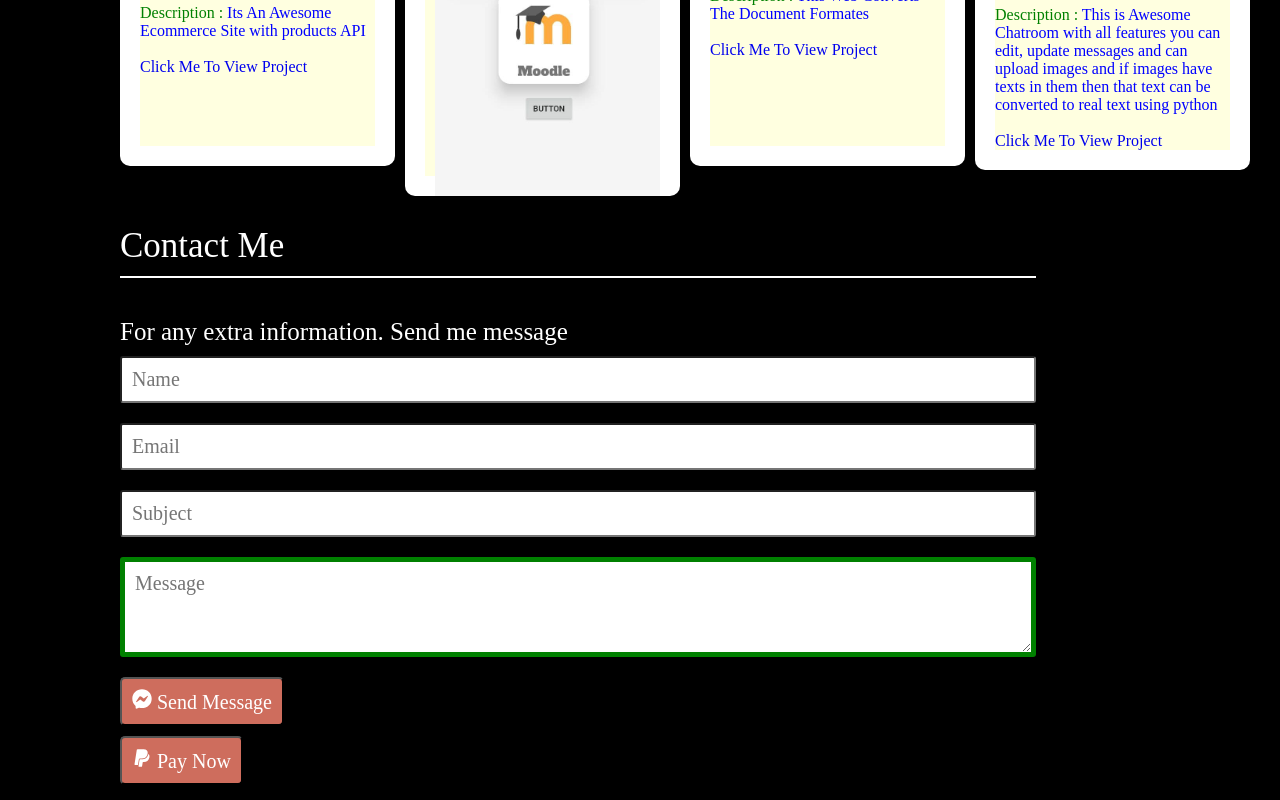
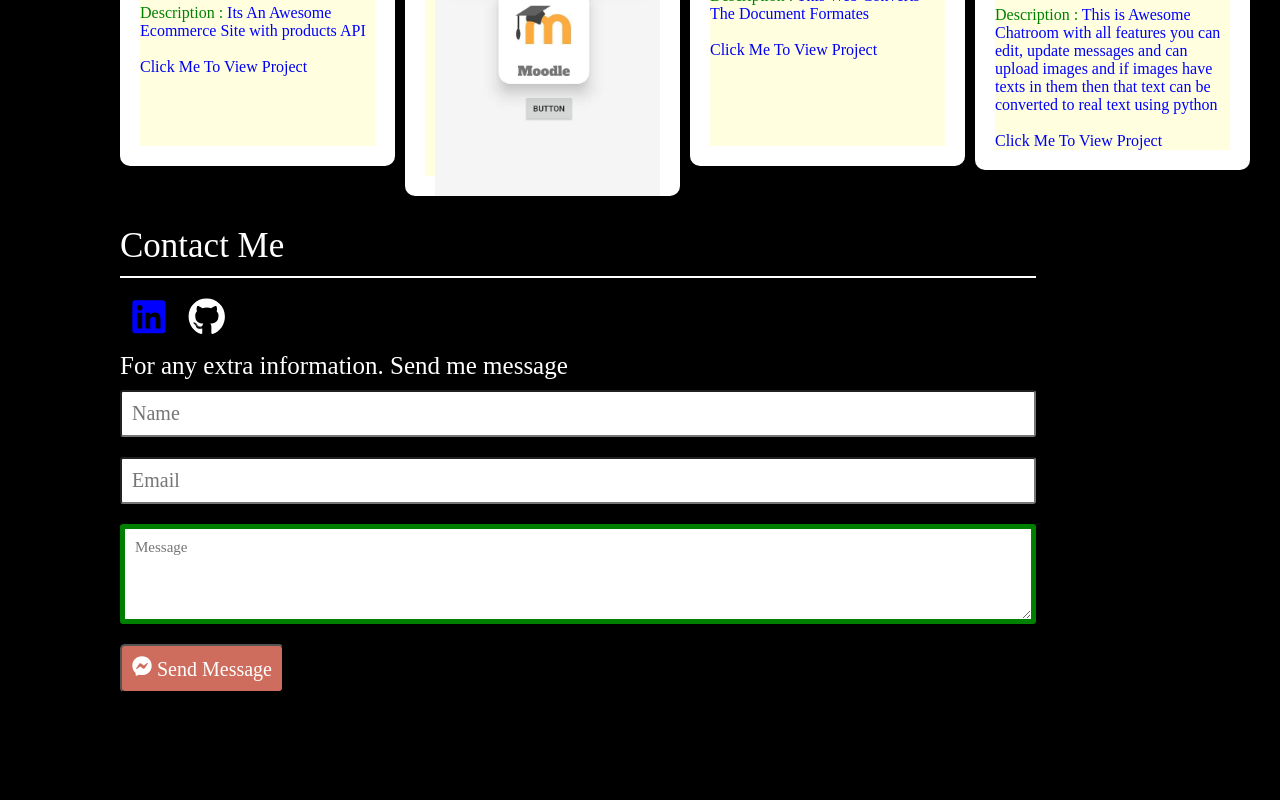
Before and after one commit to Github-Shivansh/My-Profile, a React (Create React App) app: page / in a window 1280 px wide. Shown: the part 1996-2796 px from the top of the page. After the commit the page ends 2704 px from the top, so only its background shows below. Built offline with nearby package versions, Linux system fonts and the light colour scheme; a web font is replaced by a local one.

Commit message:
contact form updated

```diff
--- a/package.json
+++ b/package.json
@@ -7,13 +7,14 @@
     "@fortawesome/react-fontawesome": "^0.1.13",
     "animate.css": "^4.1.1",
     "aos": "^2.3.4",
+    "axios": "^0.21.1",
     "bootstrap": "^5.0.0-beta1",
     "bootstrap-icons": "^1.2.1",
     "jquery": "^3.5.1",
     "react": "^17.0.1",
     "react-dom": "^17.0.1",
     "react-icons": "^4.1.0",
-    "react-scripts": "4.0.1",
+    "react-scripts": "^4.0.3",
     "swap": "0.0.3",
     "web-vitals": "^0.2.4"
   },
--- a/src/App.css
+++ b/src/App.css
@@ -359,7 +359,7 @@ span{
   font-size: 35px;
   padding-bottom: 10px;
   border-bottom: 2px solid white;
-  margin-bottom: 40px;
+  margin-bottom: 10px;
   width: 80%;
 }
 .InputFields{
@@ -391,6 +391,14 @@ span{
   align-self: flex-start;
   animation: animateButton 7s infinite;
 }
+
+.contact_icon{
+  margin: 10px;
+}
+#contact_form_textarea{
+  font-size: 15px;
+  font-weight: normal;
+}
 @keyframes animateButton{
   0%{
     background-color: rgb(228, 156, 156);
--- a/src/components/ContactView.jsx
+++ b/src/components/ContactView.jsx
@@ -1,5 +1,7 @@
 import React, { Component } from 'react'
-import { FaFacebookMessenger, FaPaypal } from 'react-icons/fa'
+import { FaFacebookMessenger, FaLinkedin, FaGithub } from 'react-icons/fa'
+import axios from 'axios'
+import $ from 'jquery'
 export class ContactView extends Component {
     state = {
         name: '',
@@ -8,14 +10,38 @@ export class ContactView extends Component {
         message: '',
     }
     data = {}
-    buttonSubmit() {
-        alert('Hello')
+    componentDidMount() {
+        $('#contact_form').click(function (e) {
+            e.preventDefault();
+            var formData = new FormData(this);
+            // if (localStorage.getItem('user_email')) {
+            //     alert('you cannot send message multiple times');
+            //     return false;
+            // }
+            localStorage.setItem('user_email', $('#user_email').val());
+            axios({
+                method: 'POST',
+                url: 'http://127.0.0.1:8000/sendmail/',
+                data: formData,
+                headers: {
+                    "Content-Type": "multipart/form-data"
+                }
+            }).then(function (response) {
+                if (response.error) alert(response.error_msg);
+                else alert(response.message);
+            })
+            e.preventDefault();
+        })
     }
 
     render() {
         return (
-            <div id="Contact" data-aos="zoom-in" data-aos-duration="2000" className="ContactForm">
+            <form id="contact_form" data-aos="zoom-in" data-aos-duration="2000" className="ContactForm">
                 <h1>Contact Me</h1>
+                <div className="contact_icon_container">
+                    <FaLinkedin size="1.5em" className="contact_icon contact_linkedin" color="blue" />
+                    <FaGithub size="1.5em" className="contact_icon contact_github"/>
+                </div>
                 <p>For any extra information. Send me message </p>
                 <div>
 
@@ -23,36 +49,33 @@ export class ContactView extends Component {
                 <div className="InputFields">
                     <input
                         type="text"
+                        name="name"
                         value={this.state.name}
                         onChange={e => this.setState({ name: e.target.value })}
                         placeholder="Name"
                     />
                     <input
+                        id='user_email'
                         type="email"
+                        name="from"
                         value={this.state.email}
                         onChange={e => this.setState({ email: e.target.value })}
                         placeholder="Email"
                     />
-                    <input
+
+                    <textarea
+                        id="contact_form_textarea"
                         type="text"
-                        value={this.state.subject}
-                        onChange={e => this.setState({ subject: e.target.value })}
-                        placeholder="Subject"
-                    />
-                    <textarea
-                        type="text"
+                        name="message"
                         value={this.state.message}
                         onChange={e => this.setState({ message: e.target.value })}
                         placeholder="Message"
                     />
-                    <button class="btn" onClick={this.buttonSubmit}>
+                    <button class="btn" type="submit">
                         <FaFacebookMessenger size="1em" color="white" />  Send Message
                     </button>
-                    <button class="btn" onClick={this.buttonSubmit}>
-                        <FaPaypal size="1em" color="white" />  Pay Now
-                    </button>
                 </div>
-            </div>
+            </form>
         )
     }
 }
```
Also changed, not shown: 2 other files (tests, documents, lock files or other folders).
